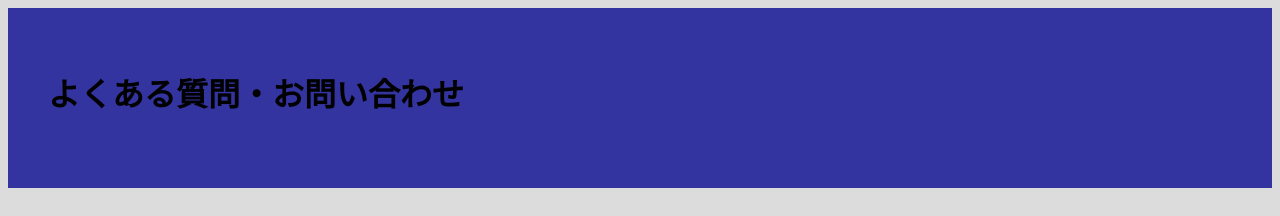
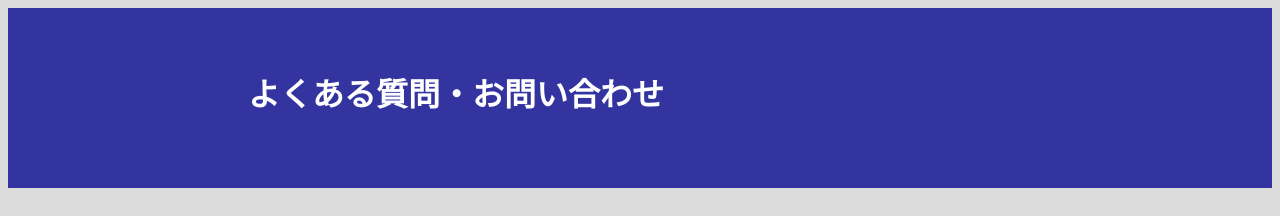
Before and after one commit to dora5n/1012_kadai, an Astro site: page / in a window 1280 px wide. Shown: the top 216 px of the page. Built offline with nearby package versions, Linux system fonts and the light colour scheme; Astro itself is replaced by a stand-in of ours.

Commit message:
ダブルクリックイベント修正

```diff
--- a/src/components/DoubleClick.jsx
+++ b/src/components/DoubleClick.jsx
@@ -4,11 +4,13 @@ const DoubleClick = () => {
   const [text, setText] = useState('よくある質問・お問い合わせ');
 
   const handleDoubleClick = () => {
-    setText('新しいテキスト');
+    setText((prevText) =>
+      prevText === 'よくある質問・お問い合わせ' ? '新しいテキスト' : 'よくある質問・お問い合わせ'
+    );
   };
 
   return (
-    <h1 onDoubleClick={handleDoubleClick}>
+    <h1 onDoubleClick={handleDoubleClick} style={{ marginLeft: '200px', color: 'white' }}>
       {text}
     </h1>
   );
```
